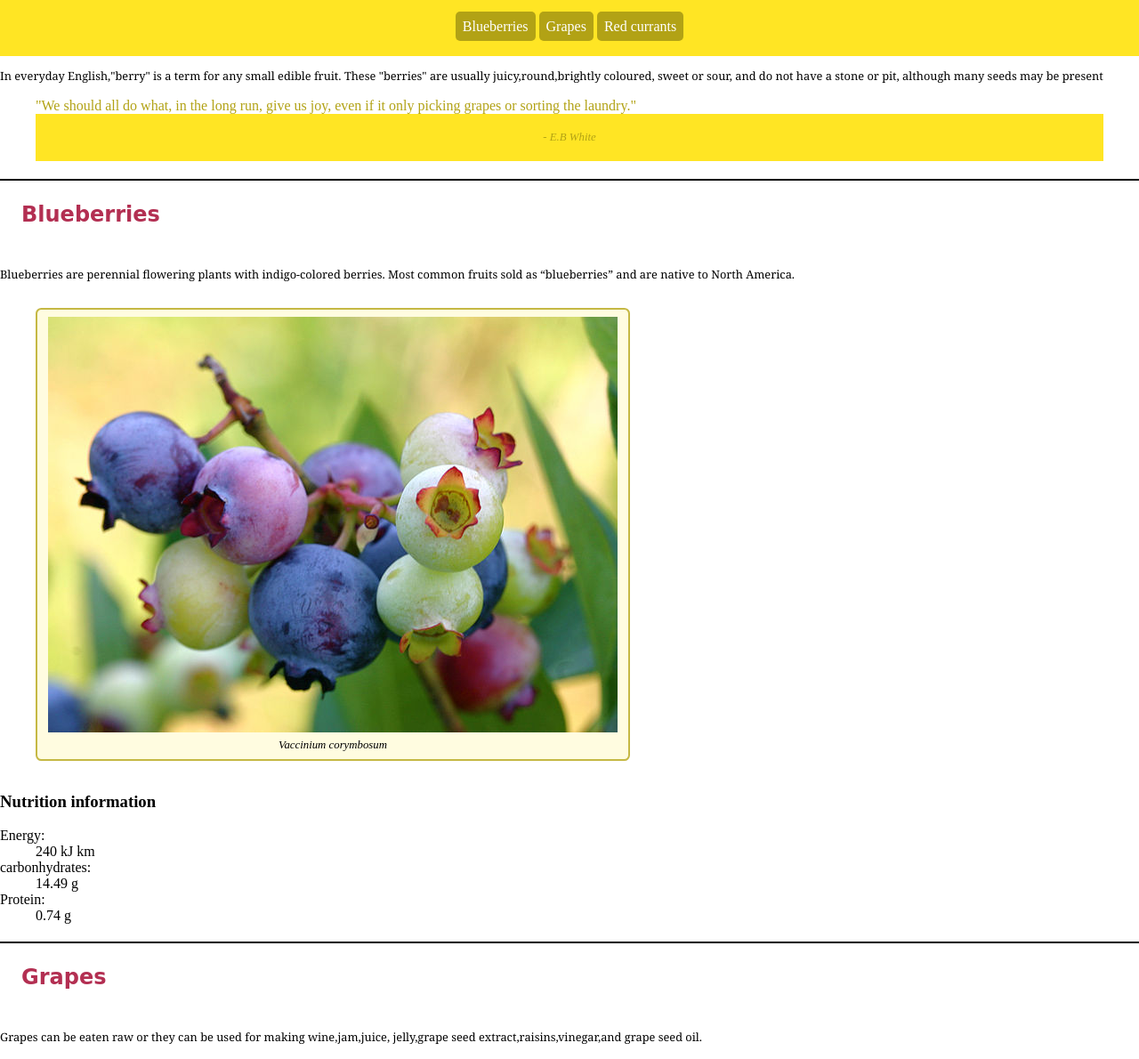
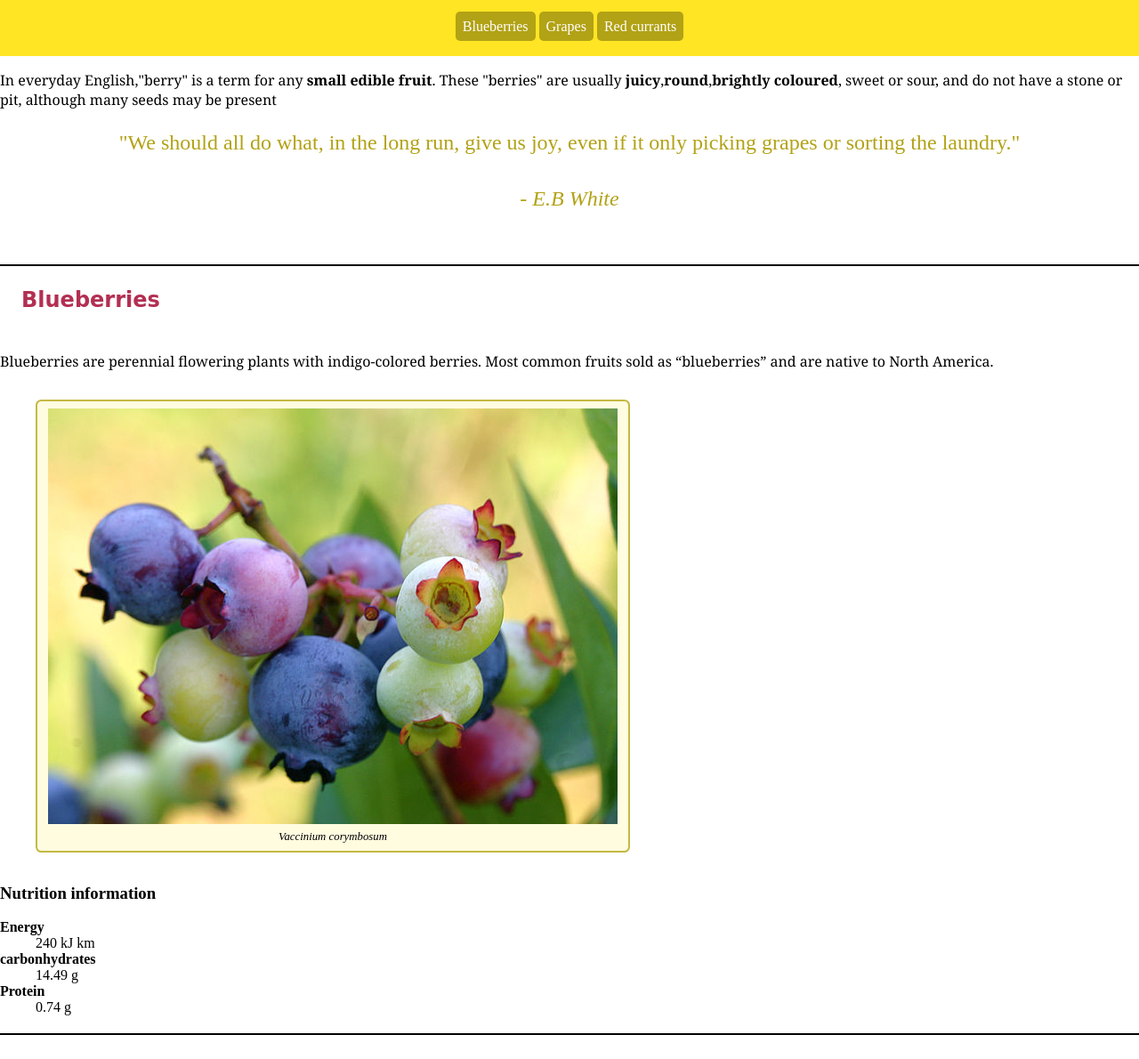
Before and after one commit to IFVG45/Project-1-Basic-Website, a plain HTML site: page index.html in a window 1280 px wide. Shown: the part 41-1231 px from the top of the page at 89% size. Drawn offline with Linux system fonts and the light colour scheme.

Commit message:
Changed block quote,figure,cite

```diff
--- a/css/main.css
+++ b/css/main.css
@@ -11,13 +11,13 @@ h1, h2 {
 
 p, .info, .info2 {
   font-family: 'Georgia', serif;
-  font-size: 0.8rem;
+  font-size: 1.0rem;
 }
 
-blockquote span {
+blockquote {
   text-align: center;
   display: block;
-  font-size: 2.5rem;
+  font-size: 1.5rem;
 }
 
 cite {
@@ -109,11 +109,11 @@ figcaption {
 
 footer {
   text-align: center;
-  font-size: 0.8rem;
+  font-size: 1.5rem;
   padding: 1.5em;
   margin: 0;
   display: block;
-  background-color: #ffe524;
+  background-color: #ffffff;
 }
 
 i {
--- a/index.html
+++ b/index.html
@@ -28,8 +28,8 @@
 
 
 
-  <p>In everyday English,"berry" is a term for any small edible fruit.
-  These "berries" are usually juicy,round,brightly coloured, sweet or sour,
+  <p>In everyday English,"berry" is a term for any <b>small edible fruit</b>.
+  These "berries" are usually <b>juicy</b>,<b>round</b>,<b>brightly coloured</b>, sweet or sour,
   and do not have a stone or pit, although many seeds may be present</p>
 
     <blockquote> "We should all do what, in the long run, give us joy, even if it
@@ -54,13 +54,13 @@
        <h3>Nutrition information</h3>
       <dl>
 
-        <dt>Energy:</dt>
+        <dt><b>Energy</b></dt>
         <dd>240 kJ km</dd>
 
-        <dt>carbonhydrates:</dt>
+        <dt><b>carbonhydrates</b></dt>
         <dd>14.49 g</dd>
 
-        <dt>Protein:</dt>
+        <dt><b>Protein</b></dt>
         <dd>0.74 g</dd>
 
       </dl>
@@ -81,13 +81,13 @@
         <h3>nutrition information</h3>
         <dl>
 
-          <dt>Energy:</dt>
+          <dt><b>Energy</b></dt>
           <dd>288 kJ</dd>
 
-          <dt>Carbonhydrates:</dt>
+          <dt><b>Carbonhydrates</b></dt>
           <dd>18.1 g</dd>
 
-          <dt>Protein:</dt>
+          <dt><b>Protein</b></dt>
           <dd>0.72 g</dd>
 
         </dl>
@@ -110,13 +110,13 @@
            <h3> nutrition information</h3>
           <dl>
 
-            <dt>Energy:</dt>
+            <dt><b>Energy</b></dt>
             <dd>234 kJ</dd>
 
-            <dt>Carbonhydrates:</dt>
+            <dt><b>Carbonhydrates</b></dt>
             <dd>13.8 g</dd>
 
-            <dt>Protein:</dt>
+            <dt><b>Protein</b></dt>
             <dd>1.4 g km</dd>
 
 
```
